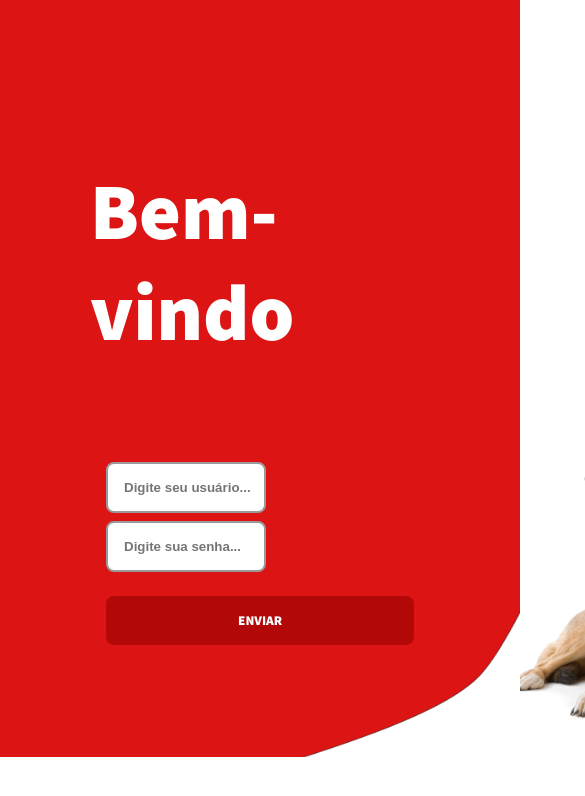
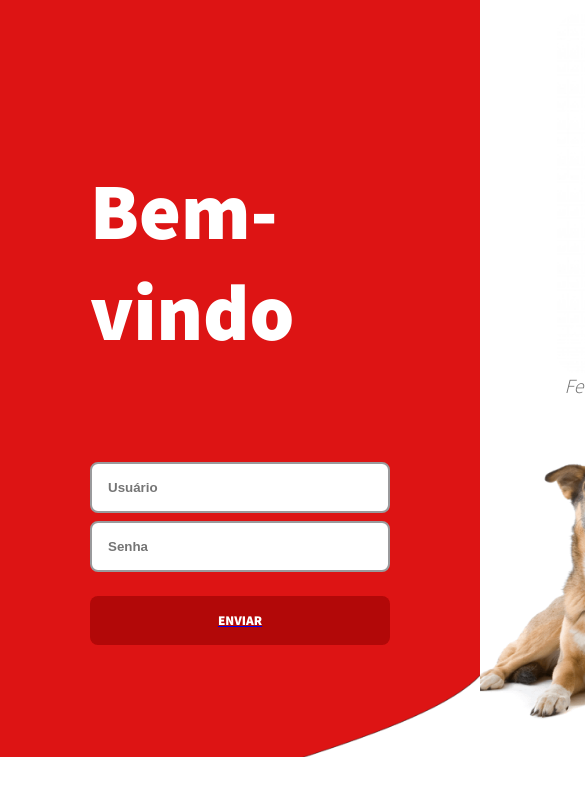
Before and after one commit to Lucashfonseca123/sosBichosFrontEnd, a React (Create React App) app: page / in a window 390 px wide. Shown: the top 796 px of the page, 585 px wide, since content can reach past the window. Built offline with nearby package versions, Linux system fonts and the light colour scheme.

Commit message:
Fix: authentication - otimização responsividade login

```diff
--- a/src/components/Button/styles.ts
+++ b/src/components/Button/styles.ts
@@ -2,14 +2,17 @@ import styled from "styled-components";
 
 export const Container = styled.div`
     button {
+        display:flex;
         background: #b20808;
         margin: 0;
-        padding: 16px 132px;
+        padding: 16px 0px;
+        width: 300px;
         color: #FFF;
         border: 0;
         border-radius: 8px;
         font-size: 16px;
         transition: background-color 0.2s;
+        justify-content: center;
 
         &:hover {
             background: #8A0707;
--- a/src/components/Input/styles.ts
+++ b/src/components/Input/styles.ts
@@ -6,10 +6,13 @@ interface IContainer {
 }
 
 export const Container = styled.div<IContainer>`
+  display: flex;
+  align-items: center;
+  flex: 0;
   background: #FFF;
   border-radius: 8px;
   padding: 16px 0px 16px 16px;
-  width: 52%;
+  width: 300px;
 
   border: 2px solid #9A9A9C;
   border-color: #9A9A9C;
@@ -26,9 +29,6 @@ export const Container = styled.div<IContainer>`
       color: #9A9A9C;
       border-color: #9A9A9C;
     `}
-
-  display: flex;
-  align-items: center;
 
   & + div {
     margin-top: 8px;
--- a/src/features/authentication/screens/Login/index.tsx
+++ b/src/features/authentication/screens/Login/index.tsx
@@ -14,8 +14,8 @@ const Login = () => {
                 <Container>
                     <Title>Bem-vindo</Title>
                     <ContentMiddle>
-                        <Input placeholder="Digite seu usuário..." />
-                        <Input placeholder="Digite sua senha..." />
+                        <Input placeholder="Usuário" />
+                        <Input placeholder="Senha" />
                         <ButtonContainer>
                             <Link to="/signIn">
                                 <Button name="Enviar" />
--- a/src/features/authentication/screens/Login/styles.ts
+++ b/src/features/authentication/screens/Login/styles.ts
@@ -53,7 +53,7 @@ export const Background = styled.div`
 `;
 
 export const ContentMiddle = styled.div`
-    padding: 0 16px 16px;
+    /* padding: 0 16px 16px; */
 `;
 
 export const ButtonContainer = styled.div`
```
Also changed, not shown: src/assets/paw.png (added).
